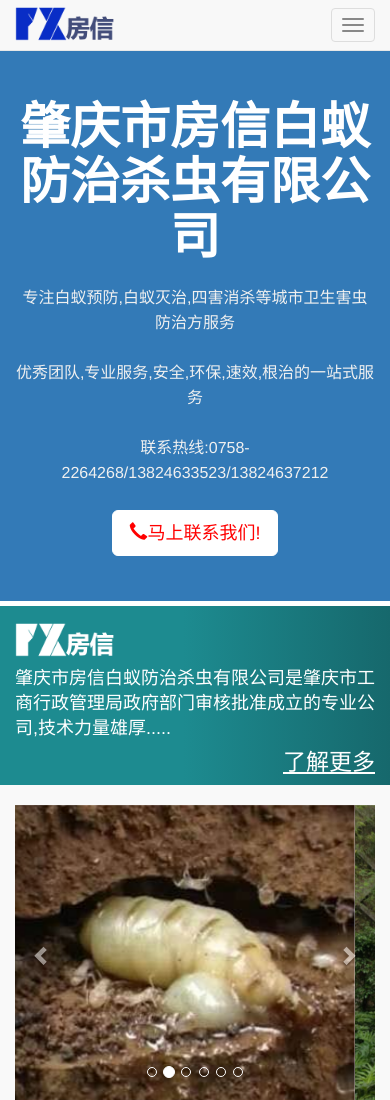
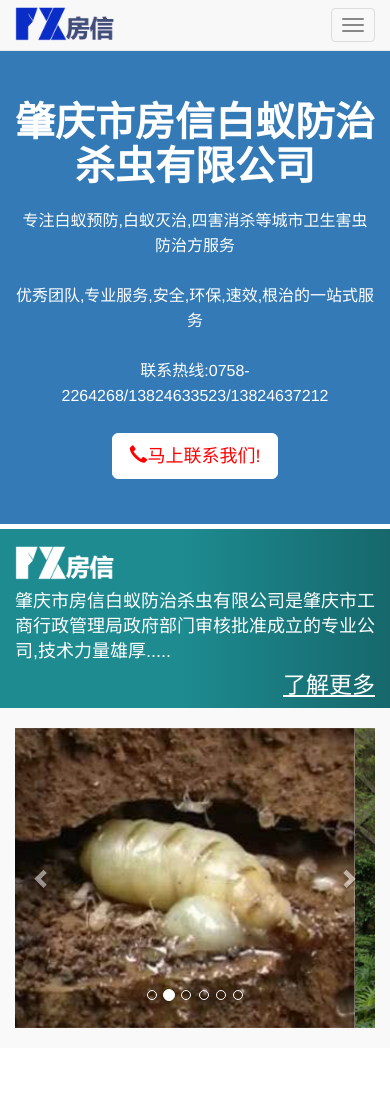
Before and after one commit to HowardTangHw/fx, a plain HTML site: page index.html in a window 390 px wide. Shown: the top 1100 px of the page. Drawn offline with Linux system fonts and the light colour scheme.

Commit message:
2017年2月16日21:15:52

```diff
--- a/css/main.css
+++ b/css/main.css
@@ -146,6 +146,16 @@ fieldset[disabled] .btn-page-banner.active {
     top: 0;
 }
 
+@media (max-width:768px) {
+    #page p {
+        font-size: 16px;
+        color: #fff;
+    }
+    #page h2 {
+        font-size: 40px;
+    }
+}
+
 
 /*page end*/
 
@@ -240,9 +250,6 @@ fieldset[disabled] .btn-page-banner.active {
         width: 60px;
         height: 30px;
     }
-    #page p {
-        font-size: 16px;
-    }
     #page .page-line {
         display: none;
     }
```
Also changed, not shown: 1 other file.
